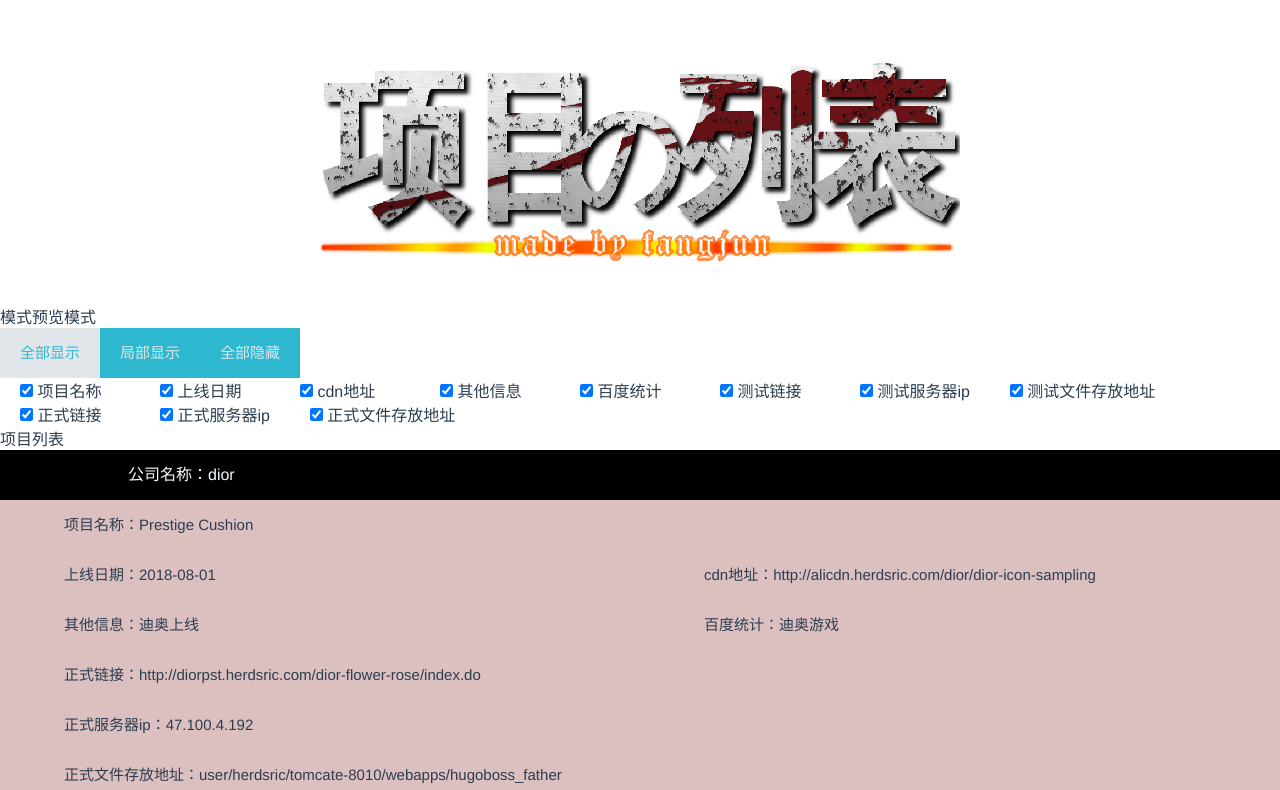
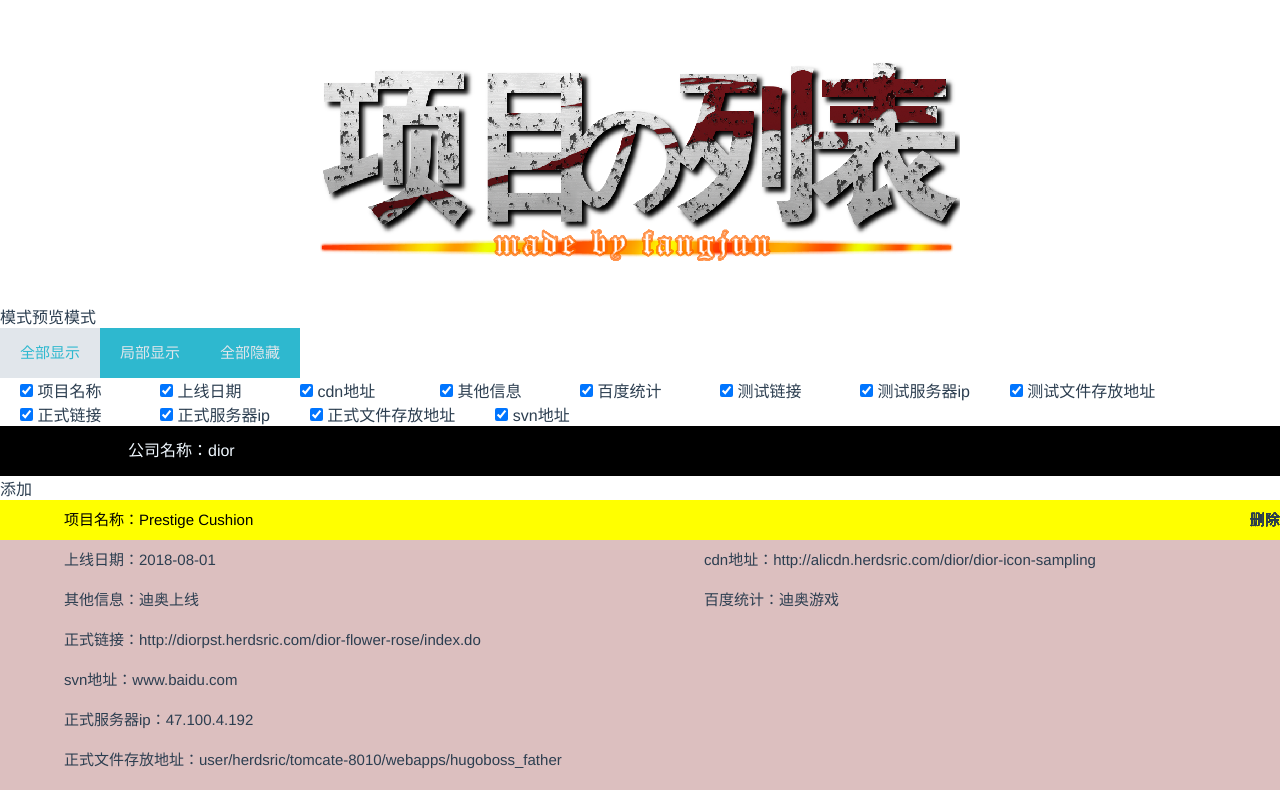
Before and after one commit to fangjunaass00/myserver-projectList, a Vue app in the folder my-cli/: page /#/ in a window 1280 px wide. Shown: the top 790 px of the page. Built offline with nearby package versions, Linux system fonts and the light colour scheme.

Commit message:
大部分功能已经完成，包括增删改

```diff
--- /dev/null
+++ b/my-cli/src/components/CompanyBlock.vue
@@ -0,0 +1,64 @@
+<template>
+  <div>
+    <company-list-item
+      v-for="item in projectList"
+      v-bind:key="item.index"
+      v-bind:settingparameter="settingparameter"
+      v-bind:itemdata="item"
+      @addNewTips="addNewTips"
+      @deleteTips="deleteTips"
+    ></company-list-item>
+  </div>
+</template>
+
+<script>
+import CompanyListItem from "@/components/CompanyListItem";
+export default {
+  name: "CompanyBlock",
+  props: ["settingparameter", "datalist"],
+  components: {
+    "company-list-item": CompanyListItem
+  },
+  data: function() {
+    return {};
+  },
+  methods: {
+    addNewTips: function(data) {
+      this.$emit("addNewTipsMain", {
+        name: data.name
+      });
+    },
+    deleteTips: function(data) {
+      this.$emit("deleteTips", {
+        id: data.id
+      });
+    }
+  },
+  computed: {
+    projectList: function() {
+      var company = {};
+      var newarr = [];
+
+      this.datalist.forEach(element => {
+        if (!company[element.company]) {
+          company[element.company] = [element];
+        } else {
+          company[element.company].push(element);
+        }
+      });
+      var index = 1;
+      for (var items in company) {
+        var obj = {
+          name: items,
+          value: company[items],
+          index: index
+        };
+        index++;
+        newarr.push(obj);
+      }
+
+      return newarr;
+    }
+  }
+};
+</script>
--- a/my-cli/src/components/CompanyList.vue
+++ /dev/null
@@ -1,74 +0,0 @@
-<template>
-  <div>
-    <div v-for="(item) in projectList" v-bind:key="item.index">
-      <div class="company-name" @click="showAndHideContent(item.index)">公司名称：{{item.name}}</div>
-      <list-item
-        v-show="showContentIndex==item.index"
-        v-for="items in item.value"
-        v-bind:key="items.id"
-        v-bind:settingparameter="setting"
-        v-bind:itemdata="items"
-      ></list-item>
-    </div>
-  </div>
-</template>
-
-<script>
-import ListItem from "@/components/ListItem";
-export default {
-  name: "CompanyList",
-  props: ["settingparameter", "datalist"],
-  components: {
-    "list-item": ListItem
-  },
-  data: function() {
-    return {
-      projectList: null,
-      setting: this.settingparameter,
-      showContentIndex: 1
-    };
-  },
-  methods: {
-    getList: function() {
-      var company = {};
-      var newarr = [];
-
-      this.datalist.forEach(element => {
-        if (!company[element.company]) {
-          company[element.company] = [element];
-        } else {
-          company[element.company].push(element);
-        }
-      });
-      var index = 1;
-      for (var items in company) {
-        var obj = {
-          name: items,
-          value: company[items],
-          index: index
-        };
-        index++;
-        newarr.push(obj);
-      }
-      this.projectList = newarr;
-    },
-    showAndHideContent: function(index) {
-      this.showContentIndex = index;
-    }
-  },
-  created: function() {
-    this.getList();
-  }
-};
-</script>
-
-<style>
-.company-name {
-  width: 90%;
-  height: 50px;
-  background: #000;
-  color: aliceblue;
-  line-height: 50px;
-  padding-left: 10%;
-}
-</style>
--- /dev/null
+++ b/my-cli/src/components/CompanyListItem.vue
@@ -0,0 +1,59 @@
+<template>
+  <div>
+    <div class="company-name" @click="showOrHideList">公司名称：{{itemdata.name}}</div>
+    <div @click="addNewTips">添加</div>
+    <!-- {{itemdata}} -->
+    <transition-group name="fade">
+      <list-item
+        v-show="showList"
+        v-for="items in itemdata.value"
+        v-bind:key="items.id"
+        v-bind:settingparameter="settingparameter"
+        v-bind:itemdata="items"
+        @deleteTips="deleteTips"
+      ></list-item>
+    </transition-group>
+  </div>
+</template>
+
+<script>
+import ListItem from "@/components/ListItem";
+export default {
+  name: "CompanyListItem",
+  props: ["settingparameter", "itemdata"],
+  components: {
+    "list-item": ListItem
+  },
+  data: function() {
+    return {
+      showList: true
+    };
+  },
+  methods: {
+    showOrHideList: function() {
+      this.showList = !this.showList;
+    },
+    addNewTips: function() {
+      this.$emit("addNewTips", {
+        name: this.itemdata.name
+      });
+    },
+    deleteTips: function(data) {
+      this.$emit("deleteTips", {
+        id: data.id
+      });
+    }
+  }
+};
+</script>
+
+<style>
+.company-name {
+  width: 90%;
+  height: 50px;
+  background: #000;
+  color: aliceblue;
+  line-height: 50px;
+  padding-left: 10%;
+}
+</style>
--- a/my-cli/src/components/ListItem.vue
+++ b/my-cli/src/components/ListItem.vue
@@ -1,15 +1,19 @@
 <template>
-  <div class="flex-item">
+  <div>
+    <transition-group name="fade" class="flex-item" mode="in-out">
       <list-item-block
-      v-for="item in renderList"
+        v-for="item in renderEle"
+        v-show="item.showEle"
         v-bind:key="item.name"
         class="item-block"
         v-bind:itemdata="item"
-      v-bind:itemname="item.name"
-      v-bind:settingparameter="setting"
-      v-bind:style="listData.style"
+        v-bind:settingparameter="settingparameter"
+        v-bind:style="itemStyle"
+        @click.native="showContent(item)"
         @changevalue="changevalue"
+        @deleteTips="deleteTips"
       ></list-item-block>
+    </transition-group>
   </div>
 </template>
 
@@ -19,15 +23,22 @@ export default {
   data: function() {
     return {
       listData: null,
-      setting: this.settingparameter
+      showList: this.settingparameter.showList,
+      listOpenning: true,
+      itemStyle:
+        "background:#dcbfbf;font-size:15px;height:40px;line-height: 40px;"
     };
   },
-  created: function() {
-    var getData = {
-      company: "dior",
-      style:
-        "background:#dcbfbf;font-size:15px;height:50px;padding-left:5%;line-height: 50px;",
-      renderEle: [
+
+  name: "ListItem",
+  props: ["itemdata", "settingparameter"],
+  components: {
+    "list-item-block": ListItemBlock
+  },
+  updated: function() {},
+  computed: {
+    renderEle: function() {
+      var basearr = [
         { name: "title", value: this.itemdata.title, size: 2, showEle: true },
         {
           name: "createDate",
@@ -46,6 +57,12 @@ export default {
         {
           name: "officalLink",
           value: this.itemdata.serverdata.officalLink,
+          size: 2,
+          showEle: true
+        },
+        {
+          name: "svnurl",
+          value: this.itemdata.svnurl,
           size: 2,
           showEle: true
         },
@@ -79,36 +96,58 @@ export default {
           size: 2,
           showEle: true
         }
-      ]
-    };
-    this.listData = getData;
-  },
-  name: "ListItem",
-  props: ["itemdata", "settingparameter"],
-  components: {
-    "list-item-block": ListItemBlock
-  },
-  computed: {
-    renderList: function(arr) {
+      ];
       var that = this;
-      return this.listData.renderEle.filter(function(item) {
-        var inlist = false;
-        that.settingparameter.showList.forEach(function(name) {
-          if (item.name == name) {
-            inlist = true;
-          }
+      basearr.forEach(function(item) {
+        var isInLocalList = that.checkEleInArr(item.name, that.showList);
+        var isInHostLIst = that.checkEleInArr(
+          item.name,
+          that.settingparameter.showList
+        );
+        item.showEle = isInHostLIst && isInLocalList;
       });
-        return inlist;
-      });
+
+      return basearr;
     }
   },
   methods: {
     changevalue: function(data) {
       // this.listData.item[data.name] = data.data;
+      console.log(this.itemdata);
+      this.itemdata[data.name] = data.value;
+      return;
       this.listData.renderEle.forEach(element => {
         if (element.name == data.name) {
           element.value = data.value;
         }
+      });
+    },
+    showContent: function(item) {
+      if (item.name != "title" || this.settingparameter.dataCanSet) {
+        return;
+      }
+      var newArr;
+      if (this.listOpenning) {
+        newArr = ["title"];
+      } else {
+        newArr = this.settingparameter.showList;
+      }
+      this.listOpenning = !this.listOpenning;
+      this.showList = newArr;
+      // item.showEle = !item.showEle;
+    },
+    checkEleInArr: function(item, arr) {
+      var isInArr = false;
+      arr.forEach(function(items) {
+        if (item == items) {
+          isInArr = true;
+        }
+      });
+      return isInArr;
+    },
+    deleteTips: function() {
+      this.$emit("deleteTips", {
+        id: this.itemdata.id
       });
     }
   }
@@ -125,6 +164,7 @@ export default {
   display: flex;
   /* flex-grow: 1; */
   flex-wrap: wrap;
+  position: relative;
 }
 .item-name {
   width: 95%;
--- a/my-cli/src/components/ListItemBlock.vue
+++ b/my-cli/src/components/ListItemBlock.vue
@@ -1,8 +1,14 @@
 <template>
   <!-- <div class="item-block"> -->
   <div :class="itemdata.size==2?'item-block':'item-block-half'">
-    <div class="slide-part" v-bind:class="{'div-block-animate':setting.showSetting}">
-      <div class="div-block">{{getName}}</div>
+    <div
+      class="slide-part"
+      v-bind:class="{'div-block-animate':settingparameter.dataCanSet,'div-title':itemdata.name=='title'}"
+    >
+      <div :class="itemdata.size==2?'div-block-name':'div-block-name-half'">
+        {{getName}}
+        <div class="delete" @click="deleteTips">删除</div>
+      </div>
       <div class="input-block">
         <input
           type="text"
@@ -19,19 +25,23 @@
 export default {
   name: "ListItemBlock",
   data: function() {
-    return {
-      setting: this.settingparameter
-    };
+    return {};
   },
   methods: {
     changeEvent(e) {
-      this.$emit("changevalue", { name: this.itemname, value: e.target.value });
+      this.$emit("changevalue", {
+        name: this.itemdata.name,
+        value: e.target.value
+      });
+    },
+    deleteTips: function() {
+      this.$emit("deleteTips");
     }
   },
   computed: {
     getName: function() {
       var blockName = "";
-      switch (this.itemname) {
+      switch (this.itemdata.name) {
         case "title":
           blockName = "项目名称";
           break;
@@ -65,6 +75,9 @@ export default {
         case "officalServerPath":
           blockName = "正式文件存放地址";
           break;
+        case "svnurl":
+          blockName = "svn地址";
+          break;
       }
       return blockName + "：" + this.itemdata.value;
     }
@@ -72,19 +85,19 @@ export default {
   filters: {
     namefilter: function(str) {}
   },
-  props: ["itemdata", "settingparameter", "itemname"]
+  props: ["itemdata", "settingparameter"]
 };
 </script>
 
 <style>
 .item-block {
-  width: 950%;
+  width: 100%;
   height: 100%;
   overflow: hidden;
 }
 
 .item-block-half {
-  width: 45%;
+  width: 50%;
   height: 100%;
   overflow: hidden;
 }
@@ -93,8 +106,14 @@ export default {
   height: 200%;
   transition: 0.5s;
 }
-.div-block {
-  width: 100%;
+.div-block-name {
+  width: 95%;
+  padding-left: 5%;
+  height: 50%;
+}
+.div-block-name-half {
+  width: 90%;
+  padding-left: 10%;
   height: 50%;
 }
 
@@ -111,4 +130,15 @@ export default {
   width: 95%;
   background: transparent;
 }
+
+.div-title {
+  background: yellow;
+  color: #000;
+}
+
+.delete {
+  position: absolute;
+  right: 0;
+  top: 0;
+}
 </style>
--- a/my-cli/src/components/ProjectList.vue
+++ b/my-cli/src/components/ProjectOuterUI.vue
@@ -1,6 +1,6 @@
 <template>
   <div class="project">
-    <div @click="switchMode">模式{{dataCanSet?"编辑模式":"预览模式"}}</div>
+    <div @click="switchMode">模式{{settingParameter.dataCanSet?"编辑模式":"预览模式"}}</div>
     <div class="hide-block-btn">
       <div
         class="switch-showpart-btn"
@@ -9,9 +9,6 @@
         @click="changePartShowOrHide(item)"
         v-bind:class="{'btnActive':clickedPartId==item.id}"
       >{{item.name}}</div>
-      <!-- <input type="checkbox" @change="hideAll">全部隐藏
-      <input type="checkbox" @change="hideSome">局部隐藏
-      <input type="checkbox" @change="hideNone">不隐藏-->
     </div>
     <div class="hide-block-check">
       <show-hide-ele
@@ -21,39 +18,39 @@
         :showeledata="item"
       ></show-hide-ele>
     </div>
-    <div class="project-title">项目列表</div>
-    <company-list :datalist="filedata.list" v-bind:settingparameter="settingParameter"></company-list>
+    <company-list
+      @addNewTipsMain="addnewTips"
+      :datalist="filedata.list"
+      v-bind:settingparameter="settingParameter"
+      @deleteTips="deleteTips"
+    ></company-list>
+    <div class="submit" v-show="settingParameter.dataCanSet" @click="getSubmitData">提交</div>
   </div>
 </template>
 
 <script>
-import ListItem from "../components/ListItem";
-import CompanyList from "../components/CompanyList";
-
+import CompanyBlock from "../components/CompanyBlock";
 import ShowHideEle from "../components/ShowHideEle";
+var axios = require("axios");
 export default {
-  name: "ProjectList",
+  name: "ProjectOuterUI",
   components: {
-    "list-item": ListItem,
     "show-hide-ele": ShowHideEle,
-    "company-list": CompanyList
+    "company-list": CompanyBlock
   },
   created: function() {
     this.renderShowList();
   },
   methods: {
     switchMode() {
-      if (this.dataCanSet) {
+      if (this.settingParameter.dataCanSet) {
         console.log("setting");
       } else {
         console.log("watching");
       }
-      this.dataCanSet = !this.dataCanSet;
-      this.renderList();
+      this.settingParameter.dataCanSet = !this.settingParameter.dataCanSet;
     },
-    renderList() {
-      this.settingParameter.showSetting = this.dataCanSet;
-    },
+
     showAndHide(data) {
       this.showAndHIdeList.forEach(function(item) {
         if (data.name == item.name) {
@@ -108,13 +105,65 @@ export default {
       }
 
       this.renderShowList();
+    },
+    getSubmitData: function() {
+      console.log(this.filedata);
+      this.$axios({
+        url: "/setjson",
+        method: "GET",
+        params: {
+          data: this.filedata
+        }
+      })
+        .then(res => {
+          console.log(res);
+        })
+        .catch(err => {
+          console.log(err);
+        });
+    },
+    addnewTips: function(data) {
+      console.log(data);
+      var newobj = {
+        id: this.filedata.list.length,
+        company: data.name,
+        createDate: "",
+
+        title: "",
+        other: "",
+        svnurl: "",
+        cdnurl: "",
+        serverdata: {
+          testLink: "",
+          testServer: "",
+          testServerPath: "",
+          officalLink: "",
+          officalServer: "",
+          officalServerPath: "",
+          statistics: ""
+        }
+      };
+      this.filedata.list.push(newobj);
+    },
+    deleteTips: function(data) {
+      var id = data.id;
+      var index = 0;
+      var that = this;
+      this.filedata.list.map(function(item) {
+        if (item.id == id) {
+          that.filedata.list.splice(index, 1);
+          console.log(that.filedata.list);
+        } else {
+          index++;
+        }
+      });
+      console.log(index);
     }
   },
   data: function() {
     return {
-      dataCanSet: false,
       settingParameter: {
-        showSetting: false,
+        dataCanSet: false,
         showList: []
       },
       showAndHideBtn: [
@@ -133,7 +182,8 @@ export default {
         { id: 7, name: "testServerPath", show: true },
         { id: 8, name: "officalLink", show: true },
         { id: 9, name: "officalServer", show: true },
-        { id: 10, name: "officalServerPath", show: true }
+        { id: 10, name: "officalServerPath", show: true },
+        { id: 11, name: "svnurl", show: true }
       ],
       clickedPartId: 0,
 
@@ -149,7 +199,7 @@ export default {
 
             title: "Prestige Cushion",
             other: "迪奥上线",
-            svnurl: "",
+            svnurl: "www.baidu.com",
             cdnurl: "http://alicdn.herdsric.com/dior/dior-icon-sampling",
             serverdata: {
               testLink: "http://dior.herdsric.com/dior-flower-rose/index.do",
@@ -174,6 +224,7 @@ export default {
             title: "Prestige Cushion",
             other: "迪奥上线",
             cdnurl: "http://alicdn.herdsric.com/dior/dior-icon-sampling",
+            svnurl: "www.baidu.com",
             serverdata: {
               testLink: "http://dior.herdsric.com/dior-flower-rose/index.do",
               testServer: "47.100.119.73",
@@ -196,6 +247,7 @@ export default {
 
             title: "Prestige Cushion",
             other: "迪奥上线",
+            svnurl: "www.baidu.com",
             cdnurl: "http://alicdn.herdsric.com/dior/dior-icon-sampling",
             serverdata: {
               testLink: "http://dior.herdsric.com/dior-flower-rose/index.do",
@@ -240,4 +292,32 @@ export default {
   width: 100%;
   flex-wrap: wrap;
 }
+
+.submit {
+  width: 100px;
+  height: 50px;
+  text-align: center;
+  font-size: 20px;
+  line-height: 50px;
+  background: #2eb8cf;
+  border-radius: 10px;
+  color: #fff;
+  margin: 30px;
+  position: absolute;
+  left: 50%;
+  transform: translateX(-50%);
+}
+
+/* 以下是过渡class，并不是keyframe */
+.fade-enter-active,
+.fade-leave-active {
+  transition: opacity 0.5s;
+  height: auto;
+}
+
+.fade-enter,
+.fade-leave-to {
+  opacity: 0;
+  height: 0;
+}
 </style>
--- a/my-cli/src/components/ShowHideEle.vue
+++ b/my-cli/src/components/ShowHideEle.vue
@@ -57,6 +57,9 @@ export default {
         case "officalServerPath":
           blockName = "正式文件存放地址";
           break;
+        case "svnurl":
+          blockName = "svn地址";
+          break;
       }
       return blockName;
     }
--- a/my-cli/src/router/index.js
+++ b/my-cli/src/router/index.js
@@ -1,7 +1,7 @@
 import Vue from "vue";
 import Router from "vue-router";
 import HelloWorld from "@/components/HelloWorld";
-import ProjectList from "@/components/ProjectList";
+import ProjectOuterUI from "@/components/ProjectOuterUI";
 
 Vue.use(Router);
 
@@ -9,8 +9,8 @@ export default new Router({
   routes: [
     {
       path: "/",
-      name: "ProjectList",
-      component: ProjectList
+      name: "ProjectOuterUI",
+      component: ProjectOuterUI
     }
   ]
 });
```
Lines whose indentation alone changed are shown as unchanged.
